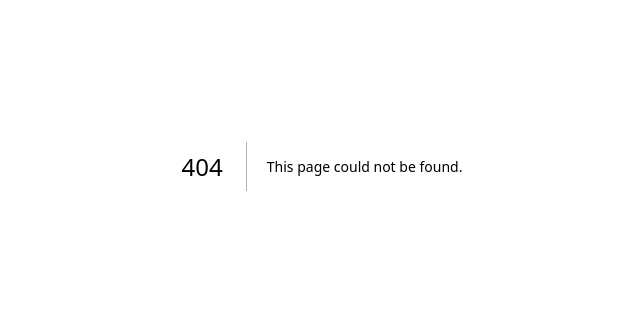
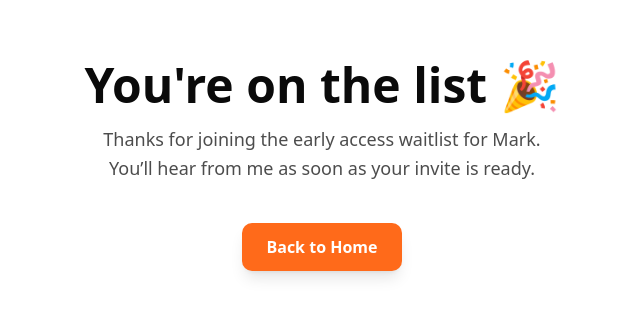
Before and after one commit to usemark/mark-landing, a Next.js app: page /thank-you in a window 1280 px wide. Before the commit this address had no page. Shown: the part 234-550 px from the top of the page, without its empty margins (318-958 px from the left). Built offline with nearby package versions, Linux system fonts and the light colour scheme.

Commit message:
Add thank-you route as client component

```diff
--- a/app/page.tsx
+++ b/app/page.tsx
@@ -1,6 +1,7 @@
 "use client";
 
 import Link from "next/link";
+import Script from "next/script";
 import { useEffect, useState } from "react";
 
 type DemoTab = "strategy" | "content" | "analytics";
@@ -92,11 +93,17 @@ export default function MarketingHome() {
     },
   };
 
+  /* ============================= */
+  /* WAITLIST FORM STATE           */
+  /* ============================= */
+  const [showWaitlist, setShowWaitlist] = useState(false);
+
   return (
     <main
       className="min-h-screen bg-white relative overflow-hidden flex flex-col"
       onMouseMove={handleMouseMove}
     >
+
       {/* ================================================== */}
       {/* BACKGROUND GLOWS + WAVE + PARTICLES + SPOTLIGHT   */}
       {/* ================================================== */}
@@ -161,8 +168,6 @@ export default function MarketingHome() {
         <div className="text-4xl font-extrabold tracking-tight text-[#0A0A0A]">
           Mark
         </div>
-
-{/* Temporarily removed Sign In button for public landing launch */}
       </nav>
 
       {/* ================================================== */}
@@ -196,7 +201,7 @@ export default function MarketingHome() {
       </section>
 
       {/* ================================================== */}
-      {/* FEATURES — SCROLL REVEAL + 3D TILT */}
+      {/* FEATURES */}
       {/* ================================================== */}
       <section className="px-8 py-28 max-w-6xl mx-auto grid md:grid-cols-3 gap-12 relative z-10">
         <div className="reveal">
@@ -222,7 +227,7 @@ export default function MarketingHome() {
       </section>
 
       {/* ================================================== */}
-      {/* INTERACTIVE DEMO PREVIEW */}
+      {/* DEMO PREVIEW */}
       {/* ================================================== */}
       <section className="px-8 py-24 max-w-4xl mx-auto relative z-10 reveal">
         <h2 className="text-4xl font-extrabold tracking-tight text-[#0A0A0A] text-center mb-4">
@@ -233,7 +238,9 @@ export default function MarketingHome() {
           place.
         </p>
 
+        {/* Demo Container */}
         <div className="mt-10 bg-white/80 backdrop-blur-md border border-black/5 rounded-3xl shadow-lg p-6 md:p-8">
+
           {/* Tabs */}
           <div className="flex flex-wrap gap-2 text-xs font-medium text-black/70 mb-6">
             {(["strategy", "content", "analytics"] as DemoTab[]).map((tab) => (
@@ -253,7 +260,7 @@ export default function MarketingHome() {
             ))}
           </div>
 
-          {/* Fake conversation */}
+          {/* Conversation */}
           <div className="space-y-4 text-sm leading-relaxed">
             {/* User bubble */}
             <div className="flex justify-end">
@@ -261,6 +268,7 @@ export default function MarketingHome() {
                 {demoContent[demoTab].user}
               </div>
             </div>
+
             {/* Mark bubble */}
             <div className="flex justify-start">
               <div className="rounded-2xl bg-[#FFF3E8] border border-[#FFD0A3] text-[#3A1A00] px-4 py-3 max-w-[85%] shadow-sm">
@@ -272,24 +280,80 @@ export default function MarketingHome() {
       </section>
 
       {/* ================================================== */}
-      {/* GLOWING CTA SECTION + MAGNETIC BUTTON */}
+      {/* CTA SECTION (CUSTOM CONVERTKIT FORM + REDIRECT) */}
       {/* ================================================== */}
       <section className="px-8 py-28 max-w-4xl mx-auto relative z-10 reveal">
         <div className="relative overflow-hidden rounded-3xl bg-gradient-to-r from-[#FF6A1A] via-[#FF8A1A] to-[#FF3E00] p-[1px] shadow-[0_20px_60px_rgba(0,0,0,0.45)]">
           <div className="bg-[#050505] rounded-3xl px-10 py-10 md:px-12 md:py-12 text-center text-white relative">
             <div className="absolute inset-0 opacity-40 blur-3xl bg-[radial-gradient(circle_at_top,rgba(255,255,255,0.28),transparent_60%)] pointer-events-none" />
+
             <div className="relative">
               <h3 className="text-3xl md:text-4xl font-extrabold tracking-tight mb-3">
                 A new way to run your marketing.
               </h3>
+
               <p className="text-sm md:text-base text-white/75 max-w-xl mx-auto mb-8">
-                Be one of the first to plug your brand into Mark and turn chaos
-                into a clear, repeatable marketing system.
+                Be one of the first to plug your brand into Mark and turn chaos into a clear,
+                repeatable marketing system.
               </p>
 
-              <MagneticButton>
-                Join the early access list
-              </MagneticButton>
+              <div className="flex flex-col items-center">
+
+                {/* CTA BUTTON */}
+                <MagneticButton onClick={() => setShowWaitlist(!showWaitlist)}>
+                  <span className="text-white">
+                    {showWaitlist ? "Hide form" : "Join the early access list"}
+                  </span>
+                </MagneticButton>
+
+                {/* EXPANDING CUSTOM FORM */}
+                <div
+                  className={`transition-all duration-700 overflow-hidden ${
+                    showWaitlist ? "max-h-[500px] mt-6" : "max-h-0"
+                  }`}
+                >
+                  <form
+                    action="https://app.kit.com/forms/8813748/subscriptions"
+                    method="post"
+                    className="bg-white/10 backdrop-blur-xl border border-white/20 rounded-xl p-6 mt-4 max-w-md mx-auto w-full space-y-4"
+                  >
+
+                    {/* 🔥 REDIRECT TO USEMARK.APP/THANK-YOU */}
+                    <input
+                      type="hidden"
+                      name="redirect_url"
+                      value="https://usemark.app/thank-you"
+                    />
+
+                    {/* First Name */}
+                    <input
+                      type="text"
+                      name="fields[first_name]"
+                      placeholder="First Name"
+                      className="w-full px-4 py-3 rounded-lg bg-white/20 text-white placeholder-white/60 border border-white/30 focus:outline-none focus:ring-2 focus:ring-[#FF6A1A]"
+                      required
+                    />
+
+                    {/* Email */}
+                    <input
+                      type="email"
+                      name="email_address"
+                      placeholder="Email Address"
+                      className="w-full px-4 py-3 rounded-lg bg-white/20 text-white placeholder-white/60 border border-white/30 focus:outline-none focus:ring-2 focus:ring-[#FF6A1A]"
+                      required
+                    />
+
+                    {/* Submit */}
+                    <button
+                      type="submit"
+                      className="w-full py-3 bg-[#FF6A1A] hover:bg-[#ff7e3a] transition text-white font-semibold rounded-lg shadow-lg"
+                    >
+                      Join Early Access
+                    </button>
+
+                  </form>
+                </div>
+              </div>
 
               <p className="mt-3 text-[11px] text-white/50">
                 No spam. You’ll only hear from me when Mark is ready for you.
@@ -335,7 +399,7 @@ export default function MarketingHome() {
 }
 
 /* ================================================== */
-/* 3D Tilt Feature Card */
+/* FEATURE CARD */
 /* ================================================== */
 
 function FeatureCard({ title, desc }: { title: string; desc: string }) {
@@ -355,10 +419,16 @@ function FeatureCard({ title, desc }: { title: string; desc: string }) {
 }
 
 /* ================================================== */
-/* MAGNETIC CTA BUTTON */
+/* MAGNETIC BUTTON */
 /* ================================================== */
 
-function MagneticButton({ children }: { children: React.ReactNode }) {
+function MagneticButton({
+  children,
+  onClick,
+}: {
+  children: React.ReactNode;
+  onClick?: () => void;
+}) {
   const [offset, setOffset] = useState({ x: 0, y: 0 });
 
   const handleMouseMove = (e: React.MouseEvent<HTMLButtonElement>) => {
@@ -378,6 +448,7 @@ function MagneticButton({ children }: { children: React.ReactNode }) {
 
   return (
     <button
+      onClick={onClick}
       className="btn-glow inline-flex items-center justify-center gap-2 px-8 py-3 text-sm md:text-[15px] font-semibold tracking-tight"
       style={{
         transform: `translate3d(${offset.x}px, ${offset.y}px, 0)`,
--- /dev/null
+++ b/app/thank-you/page.tsx
@@ -0,0 +1,26 @@
+"use client";
+
+export default function ThankYouPage() {
+  return (
+    <main className="min-h-screen flex items-center justify-center bg-white px-6 text-center">
+      <div className="max-w-lg animate-fade-slide">
+        <h1 className="text-5xl font-extrabold text-[#0A0A0A] mb-4">
+          You're on the list 🎉
+        </h1>
+
+        <p className="text-lg text-black/70 leading-relaxed font-medium mb-6">
+          Thanks for joining the early access waitlist for Mark.
+          <br />
+          You’ll hear from me as soon as your invite is ready.
+        </p>
+
+        <a
+          href="/"
+          className="inline-block mt-4 px-6 py-3 rounded-lg bg-[#FF6A1A] text-white font-semibold shadow-lg hover:bg-[#FF7E3A] transition"
+        >
+          Back to Home
+        </a>
+      </div>
+    </main>
+  );
+}
```
